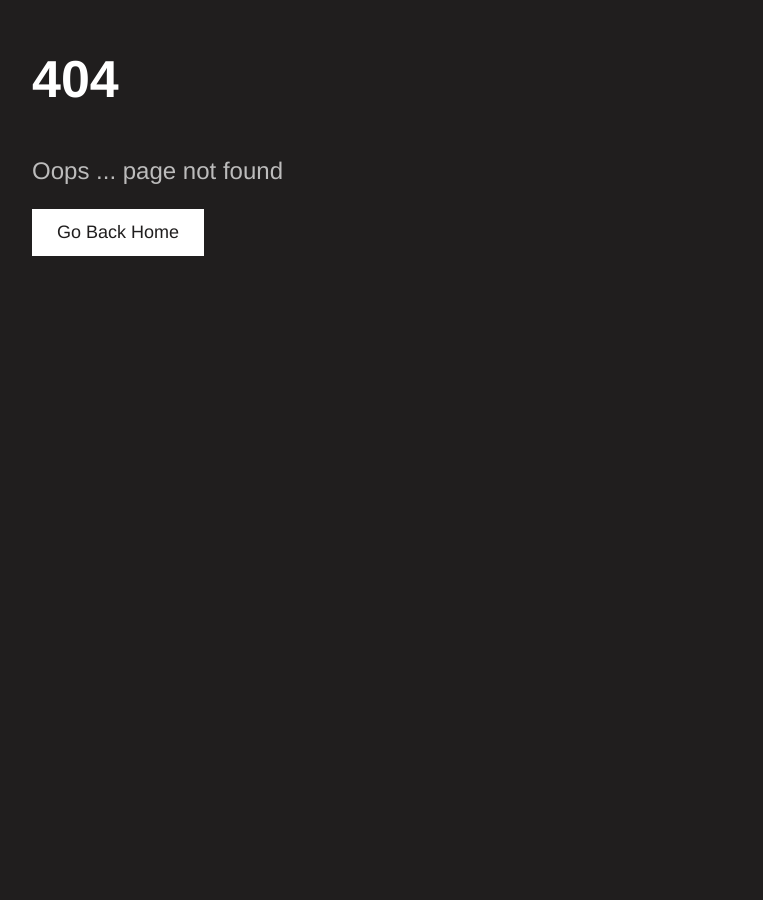
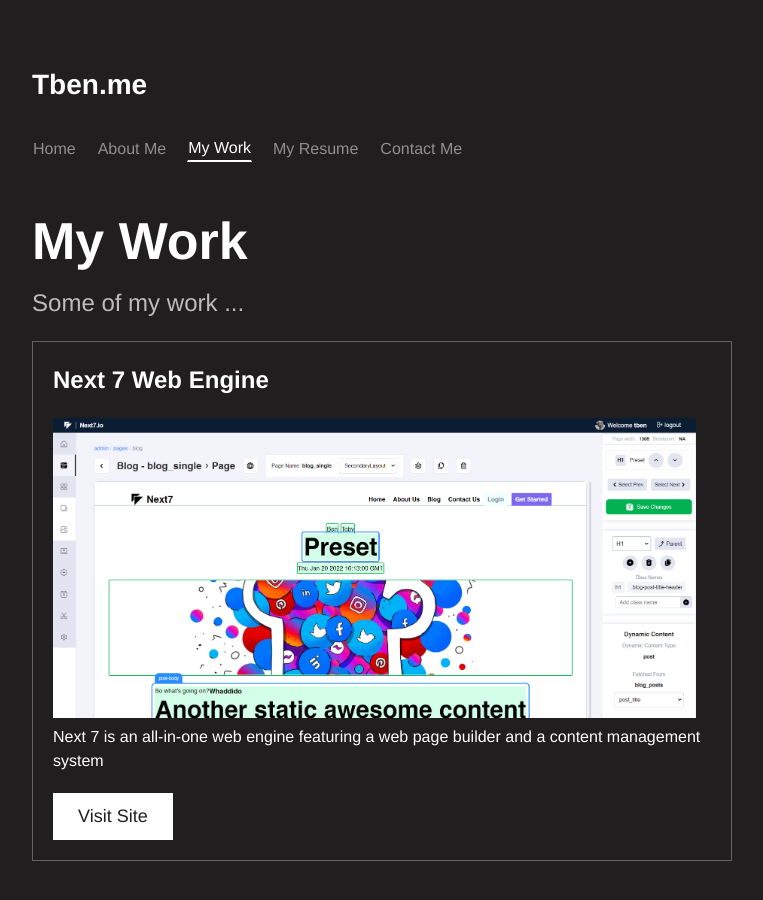
Before and after one commit to BenjaminToby/personal_site, a Next.js app: page /work in a window 1280 px wide. Before the commit this address had no page. Shown: the top 900 px of the page, without its empty margins (8-771 px from the left). Before the commit the page ends 800 px from the top, so only its background shows below. Built offline with nearby package versions, Linux system fonts and the light colour scheme.

Commit message:
add work section

```diff
--- /dev/null
+++ b/components/PortfolioEntry.jsx
@@ -0,0 +1,52 @@
+/**
+ *
+ *
+ * Imports
+ * ------------------------------------------------------------------------------
+ *
+ */
+/** ********************* React/Next Imports */
+import React from "react";
+import TextShuffler from "./actions/TextShuffler";
+/** ~ End React/Next Imports *************** */
+
+/** ********************* Functions and Other Page Imports */
+/** ~ End Functions and Other Page Imports *************** */
+
+/**
+ *
+ *
+ * Main Component { Functional }
+ * ------------------------------------------------------------------------------
+ * @param {Object} props - React component props including { children }
+ *
+ */
+/** ********************* Page Main Component */
+export default function PortfolioEntry({ title, description, url, image }) {
+    // ## Get Contexts
+    // -----------------------
+
+    // ## Javascript Variables
+    // -----------------------
+
+    // ## React Hooks { useState, useEffect, useRef, etc ... }
+    // -----------------------
+
+    // ## Function Return
+    return (
+        <div className="portfolio-entry-block">
+            <h2 style={ { marginTop: "0" } }><TextShuffler textInput={ title } /></h2>
+            <img src={ image } alt="" />
+            <span>
+                <TextShuffler textInput={ description } />
+            </span>
+            <div className="hero-ctas-section">
+                <a href={ url } target="_blank">Visit Site</a>
+            </div>
+        </div>
+    );
+    // -----------------------
+};
+/** ~ End Page Main Component *************** */
+
+// export default Header;
--- /dev/null
+++ b/components/portfolioEntries.json
@@ -0,0 +1,8 @@
+[
+    {
+        "title": "Next 7 Web Engine",
+        "description": "Next 7 is an all-in-one web engine featuring a web page builder and a content management system",
+        "url": "https://next7.io",
+        "image": "/images/next7screenshot.png"
+    }
+]
--- a/layouts/general_layout/GeneralHeader.jsx
+++ b/layouts/general_layout/GeneralHeader.jsx
@@ -7,6 +7,7 @@
             <nav>
                 <a href="/">Home</a>
                 <a href="/about">About Me</a>
+                <a href="/work">My Work</a>
                 <a href='/documents/Benjamin_Toby_CV.pdf' target="_blank">My Resume</a>
                 <a href="/contact">Contact Me</a>
             </nav>
--- a/pages/contact.jsx
+++ b/pages/contact.jsx
@@ -20,13 +20,13 @@
                 <TextShuffler textInput="Let's talk" />
             </span>
 
-            <form autoComplete='on' onSubmit={(e) => { submitContactForm(e, setSuccess) }}>
+            <form autoComplete='on' onSubmit={ (e) => { submitContactForm(e, setSuccess) } }>
                 <input type="text" placeholder='Your Name' autoComplete='name' required />
                 <input type="email" placeholder='Your Email Address' autoComplete='email' required />
                 <textarea name="message" id="contact-form-message" cols="30" rows="10" placeholder='Message'></textarea>
                 <button type="submit">Submit</button>
-                {success === "Success" && <div className='message-response'>Success!!! <button onClick={() => { window.location.reload() }}>Reload</button></div>}
-                {success === "Failed" && <div className='message-response failed'>Failed <button onClick={() => { window.location.reload() }}>Reload</button></div>}
+                { success === "Success" && <div className='message-response'>Success!!! <button onClick={ () => { window.location.reload() } }>Reload</button></div> }
+                { success === "Failed" && <div className='message-response failed'>Failed <button onClick={ () => { window.location.reload() } }>Reload</button></div> }
             </form>
         </GeneralLayout>
     )
--- /dev/null
+++ b/pages/work.jsx
@@ -0,0 +1,29 @@
+import React from 'react'
+import Head from 'next/head'
+import TextShuffler from '../components/actions/TextShuffler'
+import GeneralLayout from '../layouts/general_layout/GeneralLayout'
+import PortfolioEntry from '../components/PortfolioEntry'
+
+const about = () => {
+    const portfolioEntries = require("../components/portfolioEntries.json");
+
+    return (
+        <GeneralLayout>
+            <Head>
+                <title>My Work | Tben</title>
+                <meta name="description" content="Some of my Work" />
+            </Head>
+            <h1><TextShuffler textInput="My Work" /></h1>
+            <span className='hero-sub-text' style={ { marginTop: "-30px", marginBottom: "20px", display: "block" } }>
+                <TextShuffler textInput="Some of my work ..." />
+            </span>
+
+            <div className='portfolio-entries-block'>
+                { portfolioEntries.map(entry => <PortfolioEntry key={ entry.title } title={ entry.title } description={ entry.description } url={ entry.url } image={ entry.image } />) }
+
+            </div>
+        </GeneralLayout>
+    )
+}
+
+export default about
--- a/styles/main.css
+++ b/styles/main.css
@@ -243,6 +243,26 @@
     height: 100%;
 }
 
+/*############################################# -- Portfolio page */
+.portfolio-entries-block {
+    display: flex;
+    align-items: flex-start;
+    gap: 40px;
+    flex-wrap: wrap;
+}
+
+.portfolio-entry-block {
+    max-width: 700px;
+    border: 1px solid rgba(255, 255, 255, 0.3);
+    padding: 20px;
+}
+
+.portfolio-entry-block img {
+    width: 100%;
+    height: 300px;
+    object-fit: contain;
+    object-position: left top;
+}
 /*############################################# -- Contact Forms */
 form {
     margin-top: 40px;
```
Also changed, not shown: public/images/next7screenshot.png (added).
